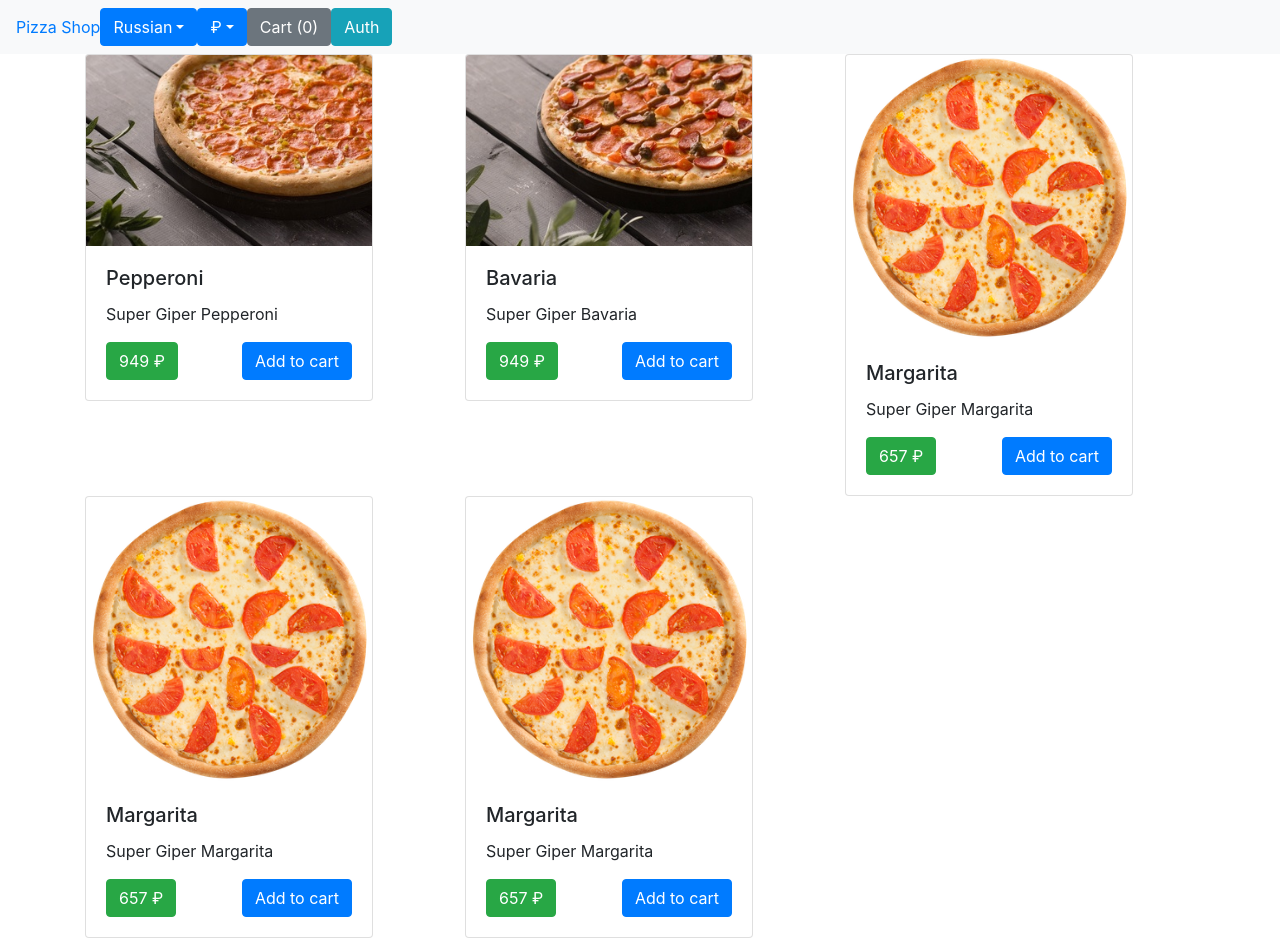
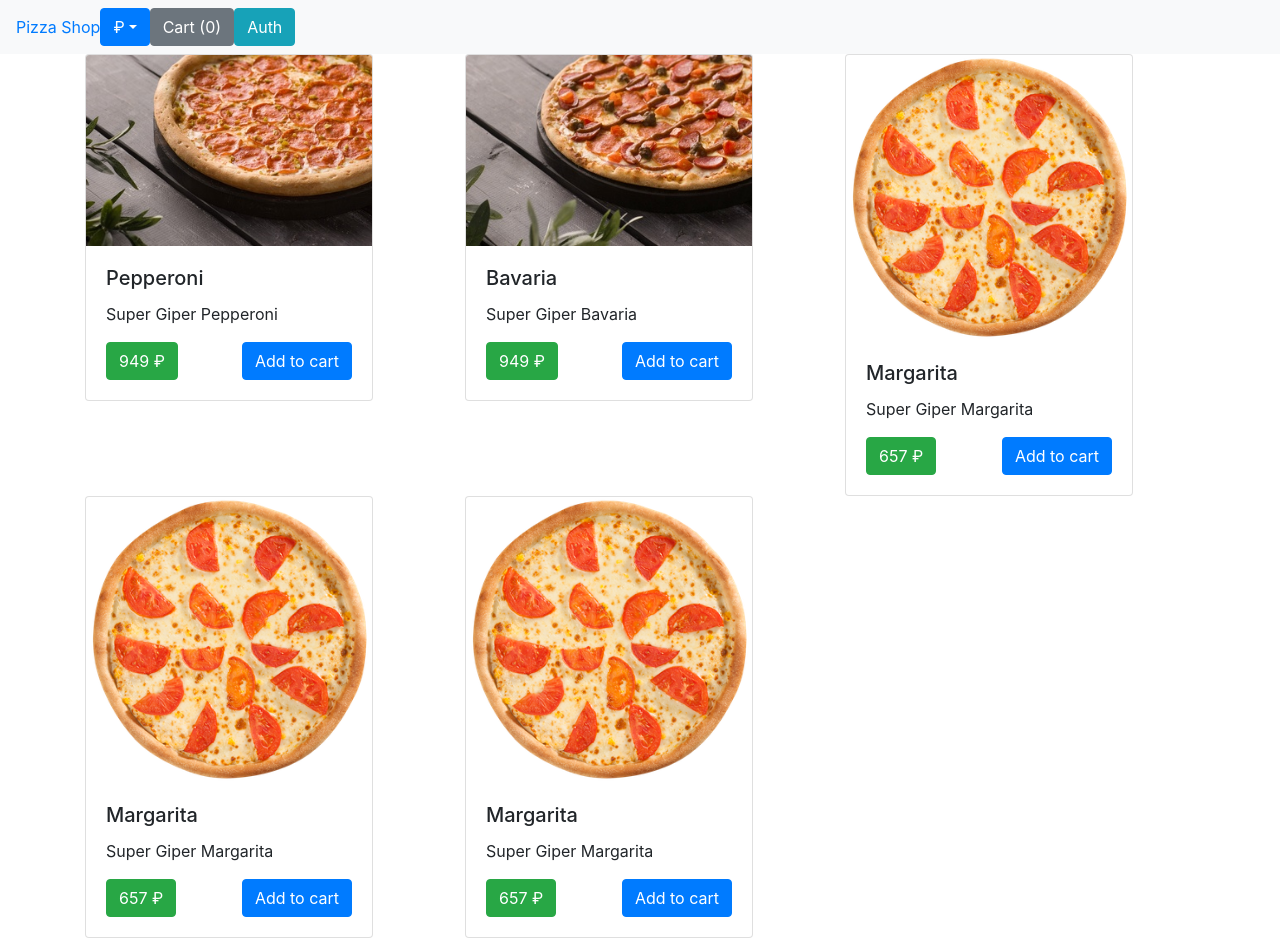
Before and after one commit to ksv741/pizza-front, a React app: page / in a window 1280 px wide. Built offline with nearby package versions, Linux system fonts and the light colour scheme.

Commit message:
fix order route

```diff
--- a/src/Parts/Header/index.tsx
+++ b/src/Parts/Header/index.tsx
@@ -75,9 +75,9 @@ class Header extends React.Component<HeaderProps> {
             <Navbar bg="light" expand="lg">
                 <Link to='/'>Pizza Shop</Link>
 
-                <DropdownButton id="dropdown-item-button" title={AppLanguages[this.props.lang]}>
-                    {this.getAllLanguagesFields()}
-                </DropdownButton>
+                {/*<DropdownButton id="dropdown-item-button" title={AppLanguages[this.props.lang]}>*/}
+                {/*    {this.getAllLanguagesFields()}*/}
+                {/*</DropdownButton>*/}
 
                 <DropdownButton id="dropdown-item-button" title={AppCurrencies[this.props.currency]}>
                     {this.getAllCurrenciesFields()}
```
